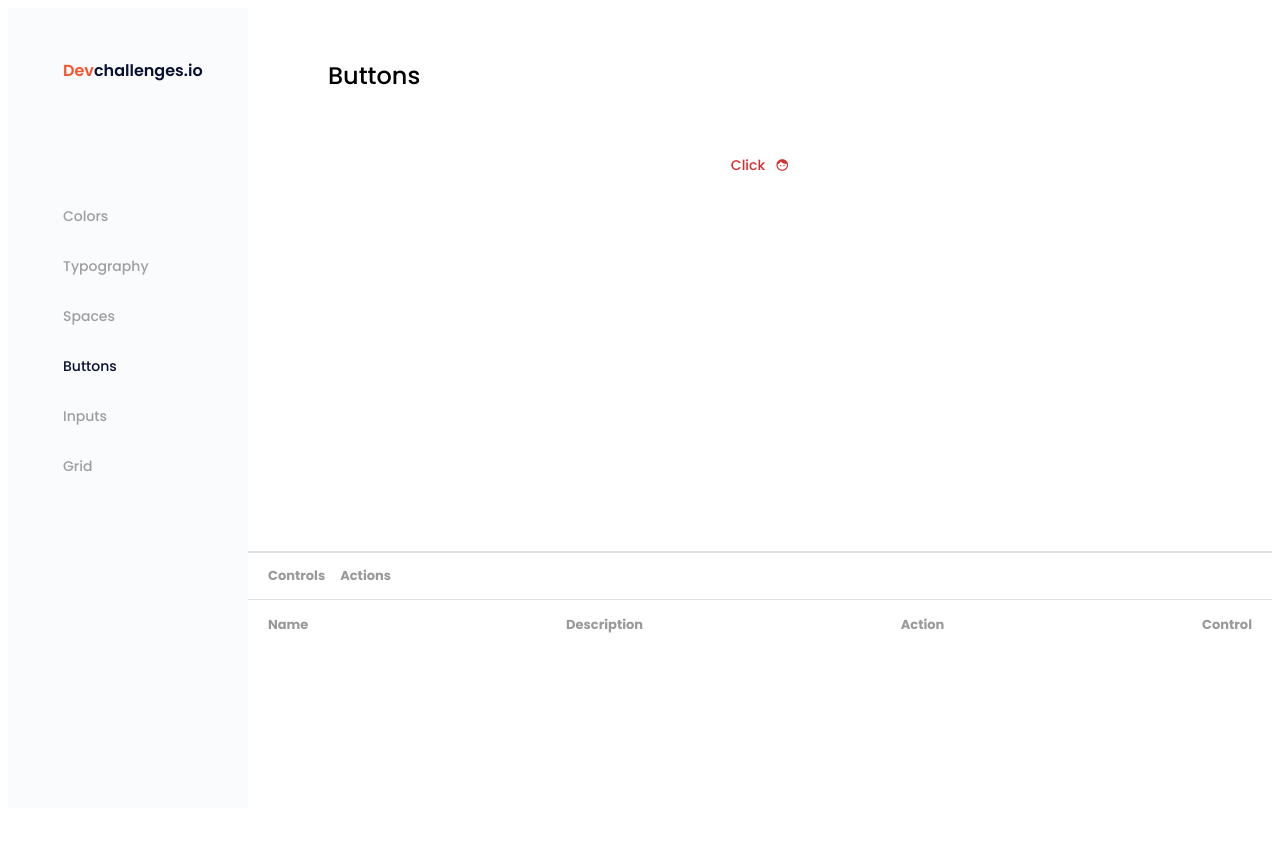
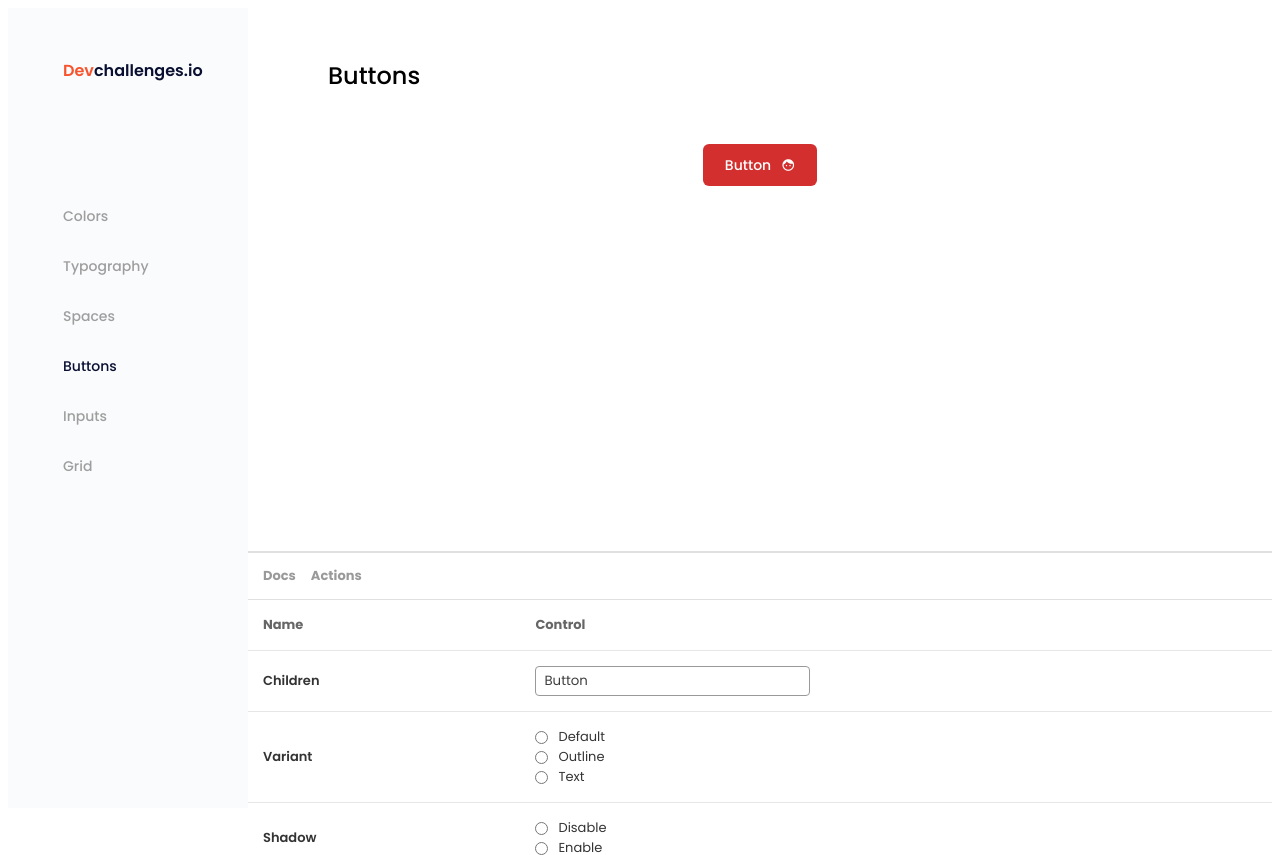
Before and after one commit to tatranan/ButtonComponent-DevChallenges, a React (Create React App) app: page /button in a window 1280 px wide. Before the commit the page ends 816 px from the top, so only its background shows below. Built offline with nearby package versions, Linux system fonts and the light colour scheme.

Commit message:
Add Attribute Of Button

```diff
--- a/src/components/Controls/Control.css
+++ b/src/components/Controls/Control.css
@@ -1,14 +1,31 @@
-.control {
-    padding: 15px 20px;
+.controls {
+    overflow: scroll;
+    height: 100%;
+}
+
+.table {
+    border-collapse: collapse;
+    border-spacing: 0px;
+    color: #333333;
+    font-size: 13px;
+    line-height: 20px;
+    text-align: left;
+    width: 100%;
+    margin: 0px;
+}
+
+.table th {
+    color: rgba(51, 51, 51, 0.75);
+    padding: 15px;
+}
+
+.table td {
+    color: #333333;
+    padding: 15px;
+    font-weight: 600;
 }
 
 .table-row {
-    display: flex;
-    justify-content: space-between;
+    border-top: 1px solid rgb(230, 230, 230);
+    background: transparent;
 }
-
-.table-row-item {
-    font-weight: bold;
-    font-size: 13px;
-    color: rgb(153, 153, 153);
-}
--- a/src/components/Controls/Control.js
+++ b/src/components/Controls/Control.js
@@ -1,24 +1,32 @@
 import React from "react";
 import './Control.css';
+import ControlInput from "./ControlItem/Input/ControlInput";
+import ControlRadio from "./ControlItem/Radio/ControlRadio";
 
-const Control = () => {
+const Control = ({data,controlInputData}) => {
+
     return (
         <div className="controls">
             <div className="control">
-                <div className="table">
-                    <div className="table-row table-header">
-                        <div className="table-row-item">Name</div>
-                        <div className="table-row-item">Description</div>
-                        <div className="table-row-item">Action</div>
-                        <div className="table-row-item">Control</div>
-                    </div>
-                    <div className="table-row ">
-                        <div className="table-row-item"></div>
-                        <div className="table-row-item"></div>
-                        <div className="table-row-item"></div>
-                        <div className="table-row-item"></div>
-                    </div>
-                </div>
+                <table className="table">
+                    <thead>
+
+                    <tr className=" ">
+                        <th className="table-row-header">Name</th>
+                        <th className="table-row-header">Control</th>
+                    </tr>
+                    </thead>
+                    <tbody>
+
+                    {data.map((item) => {
+                        if (item.type === 'radio') {
+                            return (<ControlRadio key={item.code} name={item.name} options={item.options} controlInputData={controlInputData} defaultValue={item.default}/>)
+                        }
+                        return (<ControlInput key={item.code} code={item.code} name={item.name} controlInputData={controlInputData} defaultValue={item.default}/>)
+                    })}
+                    </tbody>
+
+                </table>
             </div>
         </div>
     )
--- /dev/null
+++ b/src/components/Controls/ControlItem/Input/ControlInput.css
@@ -0,0 +1,6 @@
+.control-input{
+    border: 1px solid #999999;
+    border-radius: 4px;
+    padding: 4px 8px;
+    color: #3F3F3F;
+}
--- /dev/null
+++ b/src/components/Controls/ControlItem/Input/ControlInput.js
@@ -0,0 +1,27 @@
+import React from 'react';
+import './ControlInput.css';
+
+const ControlInput = ({name, defaultValue, controlInputData,code}) => {
+    const inputHandler = (e) => {
+        const data = {
+            name: e.target.name,
+            value: e.target.value
+        }
+        controlInputData(data);
+    }
+    return (
+        <tr className="table-row ">
+            <td className="">
+                <span>{name}</span>
+            </td>
+            <td className="">
+                <div>
+                    <input className="control-input" name={code}  onChange={inputHandler} type="text" defaultValue={defaultValue}/>
+                </div>
+            </td>
+
+        </tr>
+    );
+};
+
+export default ControlInput;
--- /dev/null
+++ b/src/components/Controls/ControlItem/Radio/ControlRadio.css
@@ -0,0 +1,12 @@
+.control-radio{
+    display: flex;
+    align-items: center;
+    gap: 10px;
+}
+.control-radio__input{
+    margin: 0;
+
+}
+.control-radio__span{
+    font-weight: 400;
+}
--- /dev/null
+++ b/src/components/Controls/ControlItem/Radio/ControlRadio.js
@@ -0,0 +1,32 @@
+import React from 'react';
+import './ControlRadio.css';
+
+const ControlRadio = ({name, options, defaultValue,controlInputData}) => {
+    const inputChangedHandler = (event)=>{
+        const data = {
+            name: event.target.name,
+            value: event.target.value
+        }
+        controlInputData(data);
+    }
+    return (
+        <tr className="table-row">
+            <td className="">
+                <span>{name}</span>
+            </td>
+            <td className="">
+                {options.map((item,key) => {
+                    return (
+                        <div key={key} className="control-radio" onChange={inputChangedHandler}>
+                            <input className="control-radio__input" type="radio" id={`${item.name}-${key}`} name={item.name} value={item.value}/>
+                            <label className="control-radio__span" htmlFor={`${item.name}-${key}`}>{item.label}</label>
+                        </div>
+                    )
+                })}
+            </td>
+
+        </tr>
+    );
+};
+
+export default ControlRadio;
--- a/src/components/Tabs/Tab.css
+++ b/src/components/Tabs/Tab.css
@@ -4,7 +4,7 @@
 
 .tab-wrap {
     display: flex;
-    padding: 0px 20px;
+    padding: 0px 15px;
     gap: 15px;
 }
 
--- a/src/components/Tabs/Tab.js
+++ b/src/components/Tabs/Tab.js
@@ -7,7 +7,7 @@ const Tab = () => {
         <div className="tab">
             <div className="tab-wrap">
                 <div className="tab-item">
-                    <Link to="1" className="tab-link">Controls</Link>
+                    <Link to="1" className="tab-link">Docs</Link>
                 </div>
                 <div className="tab-item">
                     <Link to="1" className="tab-link">Actions</Link>
--- a/src/layouts/Main/Main.js
+++ b/src/layouts/Main/Main.js
@@ -1,4 +1,4 @@
-import React from "react";
+import React, {useState} from "react";
 import './Main.css';
 import Sidebar from "../Sidebar/Sidebar";
 import ContentHeader from '../ContentHeader/ContentHeader'
@@ -7,6 +7,190 @@ import Control from "../../components/Controls/Control";
 import Button from "../../pages/Buttons/Button";
 
 const Main = ({header, content}) => {
+    const data = [
+        {
+            name: 'Children',
+            code: 'children',
+            type: 'text',
+            default: 'Button'
+        },
+        {
+            name: 'Variant',
+            code: 'variant',
+            type: 'radio',
+            default: 'default',
+            options: [
+                {
+                    label: 'Default',
+                    name: 'variant',
+                    value: 'default'
+                },
+                {
+                    label: 'Outline',
+                    name: 'variant',
+                    value: 'outline'
+                },
+                {
+                    label: 'Text',
+                    name: 'variant',
+                    value: 'text'
+                }
+            ]
+        },
+        {
+            name: 'Shadow',
+            code: 'shadow',
+            type: 'radio',
+
+            default: 0,
+            options: [
+                {
+                    label: 'Disable',
+                    name: 'shadow',
+                    value: 0
+                },
+                {
+                    label: 'Enable',
+                    name: 'shadow',
+                    value: 1
+                }]
+        },
+        {
+            name: "Disable",
+            code: 'disabled',
+            type: 'radio',
+            default: 0,
+            options: [
+                {
+                    label: 'Disable',
+                    name: 'disable',
+                    value: 0
+                },
+                {
+                    label: 'Enable',
+                    name: 'disable',
+                    value: 1
+                }]
+        },
+        {
+            name: 'Icon Display',
+            code: 'icon_display',
+            type: 'radio',
+            default: '',
+            options: [
+                {
+                    label: 'None',
+                    name: 'display',
+                    value: 'none'
+                },
+                {
+                    label: 'Start',
+                    name: 'display',
+                    value: 'start'
+                },
+                {
+                    label: 'End',
+                    name: 'display',
+                    value: 'end'
+                }
+            ]
+        },
+        {
+            name: 'Icons',
+            code: 'icons',
+            type: 'radio',
+            default: '',
+            options: [
+                {
+                    label: 'Arrow Forward',
+                    name: 'icon',
+                    value: 'arrow_forward'
+                },
+                {
+                    label: 'Arrow Back',
+                    name: 'icon',
+                    value: 'arrow_back'
+                },
+                {
+                    label: 'Add',
+                    name: 'icon',
+                    value: 'add'
+                },
+                {
+                    label: 'Refresh',
+                    name: 'icon',
+                    value: 'refresh'
+                },
+                {
+                    label: 'Download',
+                    name: 'icon',
+                    value: 'file_download'
+                }
+            ]
+        },
+        {
+            name: 'Size',
+            code: 'size',
+            type: 'radio',
+            default: '',
+            options: [
+                {
+                    label: 'Small',
+                    value: 'sm',
+                    name: 'size'
+                },
+                {
+                    label: 'Medium',
+                    value: 'md',
+                    name: 'size'
+                },
+                {
+                    label: 'Large',
+                    value: 'lg',
+                    name: 'size'
+                }
+            ]
+        },
+        {
+            name: 'Color',
+            code: 'color',
+            type: 'radio',
+            default: 'default',
+            options: [
+                {
+                    label: 'Default',
+                    value: 'default',
+                    name: 'color'
+                },
+                {
+                    label: 'Primary',
+                    value: 'primary',
+                    name: 'color'
+                },
+                {
+                    label: 'Secondary',
+                    value: 'secondary',
+                    name: 'color'
+                },
+                {
+                    label: 'Danger',
+                    value: 'danger',
+                    name: 'color'
+                }
+            ]
+        }
+    ];
+    const defaultText = data.find(item => item.code === 'children');
+
+
+    const [text, setText] = useState(defaultText.default);
+    const [inputData, setInputData] = useState([]);
+    const inputDataHandler = (data) => {
+        setInputData(data)
+    }
+    const foundAttribute = (attributes,keyword)=>{
+        return attributes.find(attribute => attribute.name === keyword);
+    }
     return (
         <div className="container">
             <div className="container-wrapper">
@@ -19,7 +203,8 @@ const Main = ({header, content}) => {
                                 <div className="component-item">
                                     <div className="component-show">
                                         <Button
-                                            variant={'text'}
+                                            text={text}
+                                            variant={inputData ?  inputData.value :'text'}
                                             disabled={false}
                                             disableShadow={true}
                                             endIcon={'face'}
@@ -33,7 +218,7 @@ const Main = ({header, content}) => {
                     </div>
                     <div className="content-footer">
                         <Tab/>
-                        <Control/>
+                        <Control data={data} controlInputData={inputDataHandler}/>
                     </div>
                 </div>
             </div>
--- a/src/pages/Buttons/Button.js
+++ b/src/pages/Buttons/Button.js
@@ -2,7 +2,8 @@ import React from "react";
 import {useState} from 'react';
 import './Button.css';
 
-const Button = ({variant, disableShadow, disabled, startIcon, endIcon, size, color}) => {
+const Button = ({text, variant, disableShadow, disabled, startIcon, endIcon, size, color}) => {
+
     let styles = {
         minWidth: '80px',
         backgroundColor: '#E0E0E0',
@@ -31,10 +32,10 @@ const Button = ({variant, disableShadow, disabled, startIcon, endIcon, size, col
         setIsHover(!isHover);
 
         const foundColor = findColor(color);
-        if (variant !== 'default' && foundColor.name !=='default') {
-            setHoverBgColor(setAlphaRGBA(foundColor.bgColor,0.1));
+        if (variant !== 'default' && foundColor.name !== 'default') {
+            setHoverBgColor(setAlphaRGBA(foundColor.bgColor, 0.1));
             setHoverColor(foundColor.bgColor);
-        }else{
+        } else {
             setHoverBgColor(foundColor.hoverBgColor);
             setHoverColor(foundColor.hoverColor);
         }
@@ -123,7 +124,7 @@ const Button = ({variant, disableShadow, disabled, startIcon, endIcon, size, col
                     color: isHover ? hoverColor : styles.color
                 }}
                 disabled={disabled}
-            ><span className="material-icons">{startIcon ? startIcon : endIcon}</span><span>Click</span>
+            ><span className="material-icons">{startIcon ? startIcon : endIcon}</span><span>{text}</span>
             </button>
         </div>
     );
```
